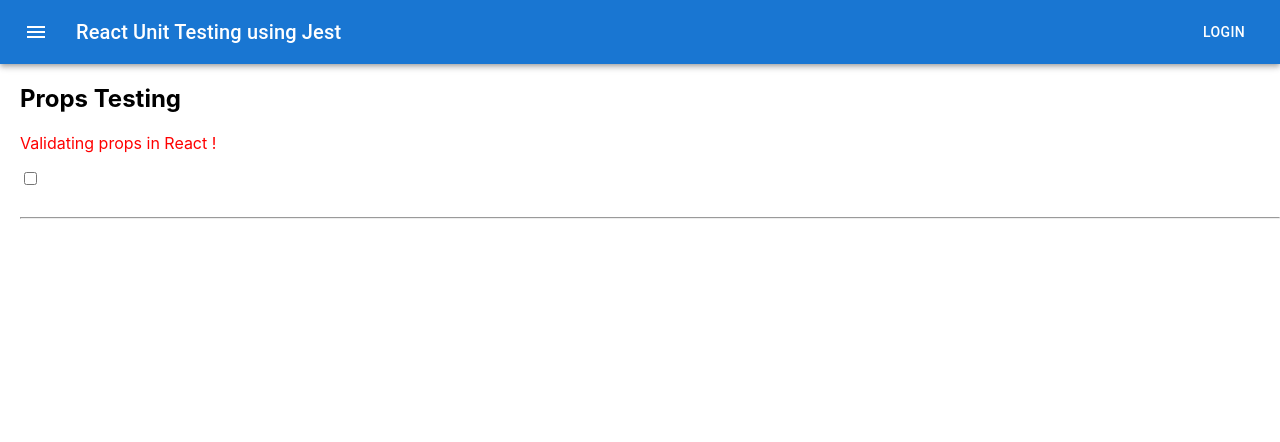
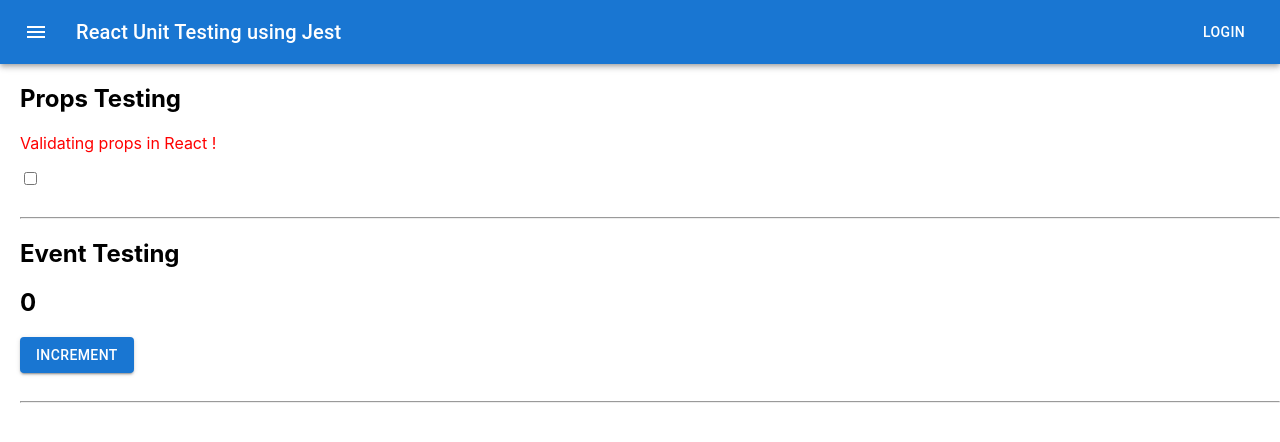
Before and after one commit to Rauf-pro/react-unit-testing, a React (Create React App) app: page / in a window 1280 px wide. Shown: the top 442 px of the page. Built offline with nearby package versions, Linux system fonts and the light colour scheme.

Commit message:
feat/events-component: create events component and import to app root

```diff
--- a/src/App.js
+++ b/src/App.js
@@ -1,4 +1,5 @@
 import "./App.css";
+import Events from "./components/Events/Events";
 import Header from "./components/Header/Header";
 import Props from "./components/Props/Props";
 
@@ -9,7 +10,14 @@ function App() {
 
       <section className="main">
         {/** Props Testing */}
-        <Props header="Props Testing" description="Validating props in React !" />
+        <Props
+          header="Props Testing"
+          description="Validating props in React !"
+        />
+        <br />
+        <hr />
+        {/** Events Testing */}
+        <Events />
         <br />
         <hr />
       </section>
--- /dev/null
+++ b/src/components/Events/Events.js
@@ -0,0 +1,23 @@
+import React from 'react'
+import { Button } from '@mui/material';
+
+export default function Events() {
+
+    const [counter, setCounter] = React.useState(0);
+
+    return (
+        <div className='Counter'>
+            <h1 aria-label='title'>Event Testing</h1>
+            <h2 aria-label='result'>{counter}</h2>
+
+            <Button
+                variant='contained'
+                color='primary'
+                aria-label='increment-btn'
+                onClick={() => setCounter(counter + 1)}
+            >
+                Increment
+            </Button>
+        </div>
+    )
+}
```
